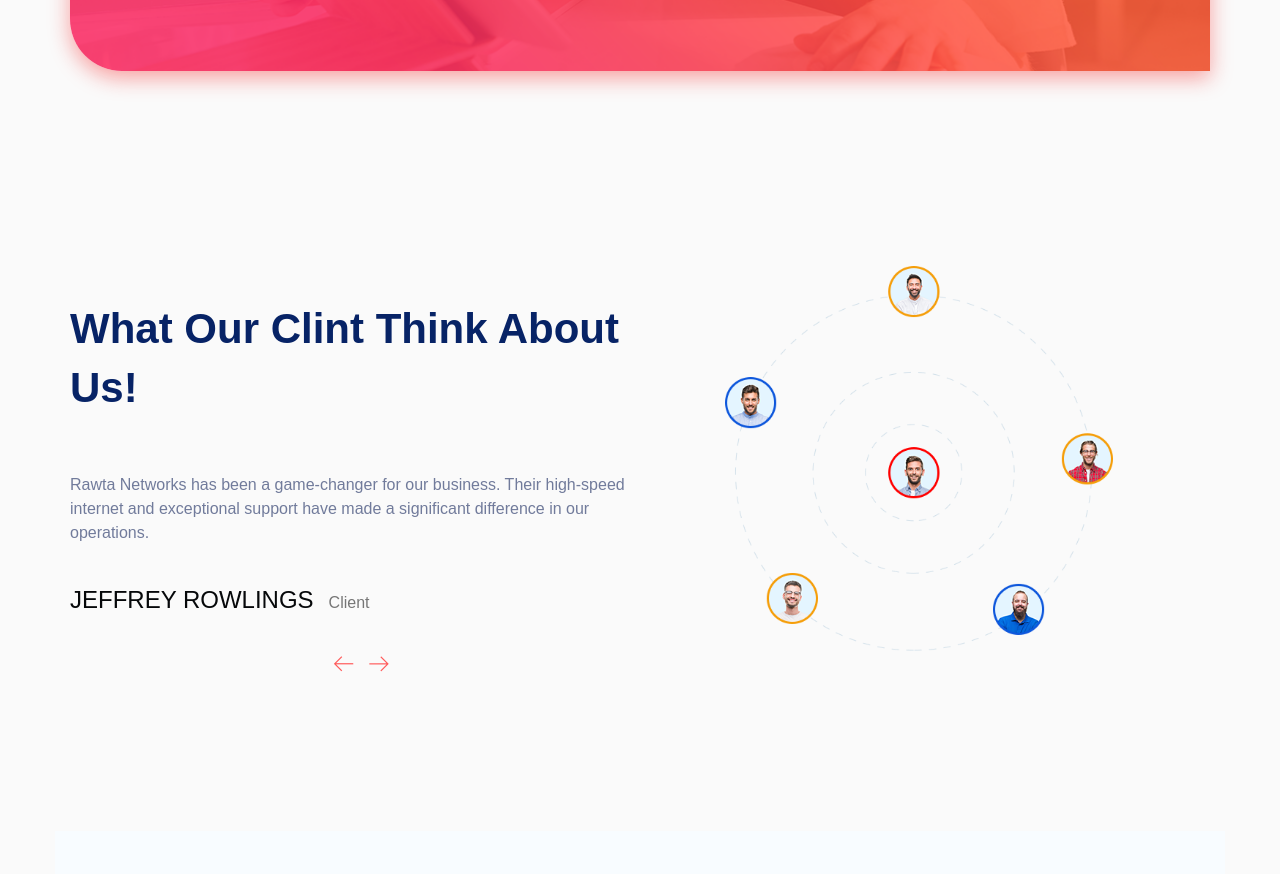
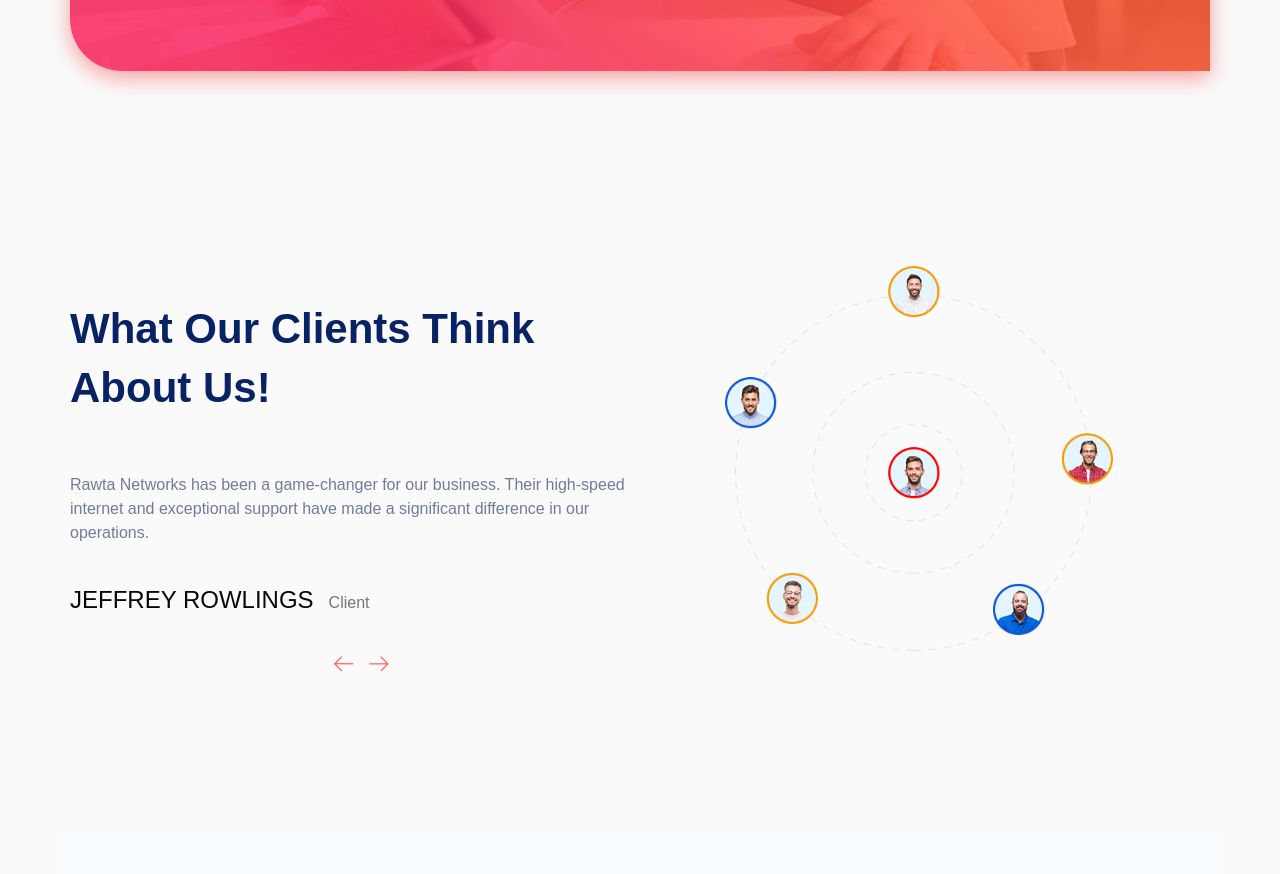
Before and after one commit to itsrawlinz-jeff/rawtanetworks, a plain HTML site: page index.html in a window 1280 px wide. Shown: the part 3784-4658 px from the top of the page. Drawn offline with Linux system fonts and the light colour scheme; a script that the page names is missing; a web font is replaced by a local one.

Commit message:
Push Updte

```diff
--- a/index.html
+++ b/index.html
@@ -381,7 +381,7 @@
                     <div class="about-caption">
                         <!-- Section Tittle -->
                         <div class="section-tittle mb-55">
-                            <h2>What our clint think about us!</h2>
+                            <h2>What our clients think about us!</h2>
                         </div>
                         <!-- Testimonial Start -->
                         <div class="h1-testimonial-active">
```
